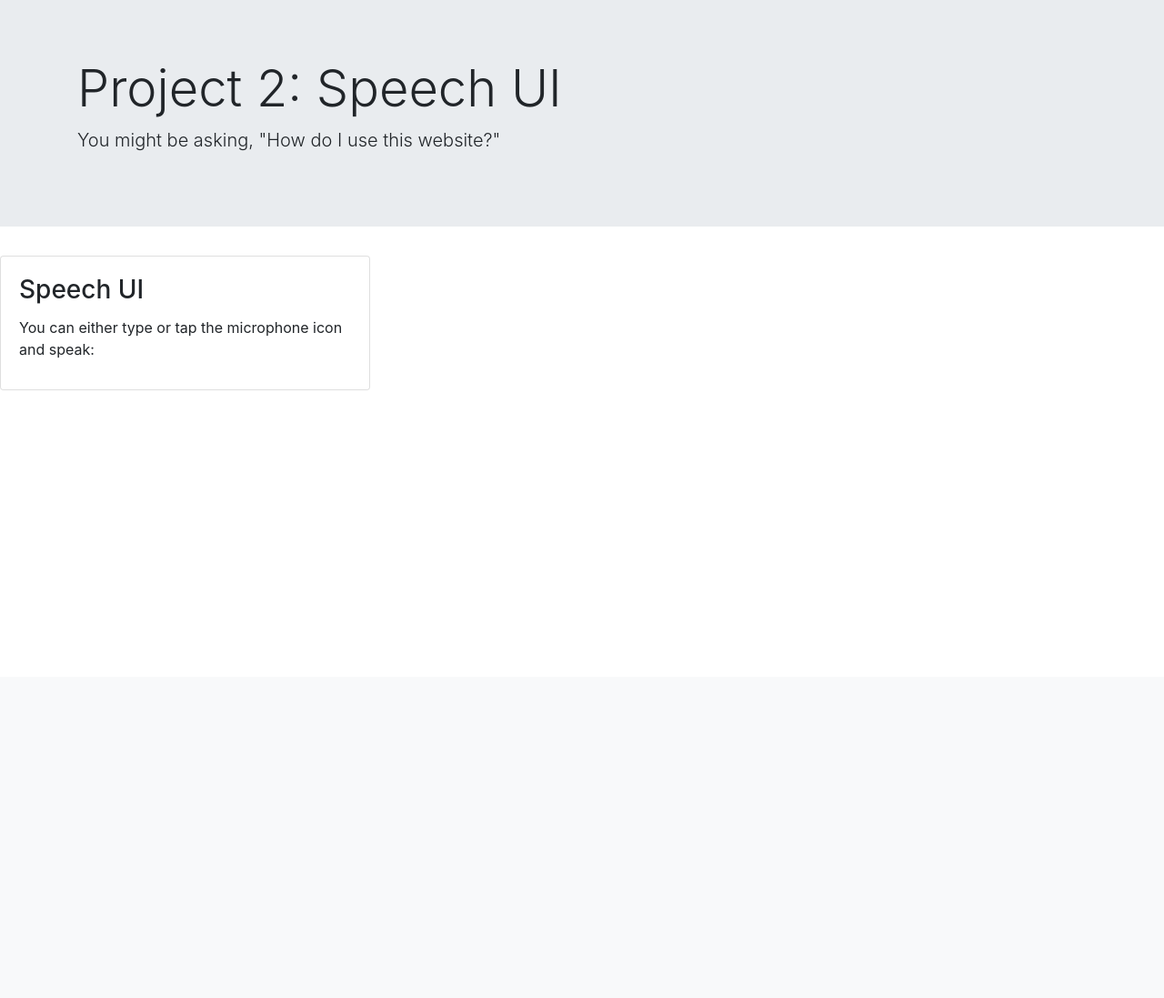
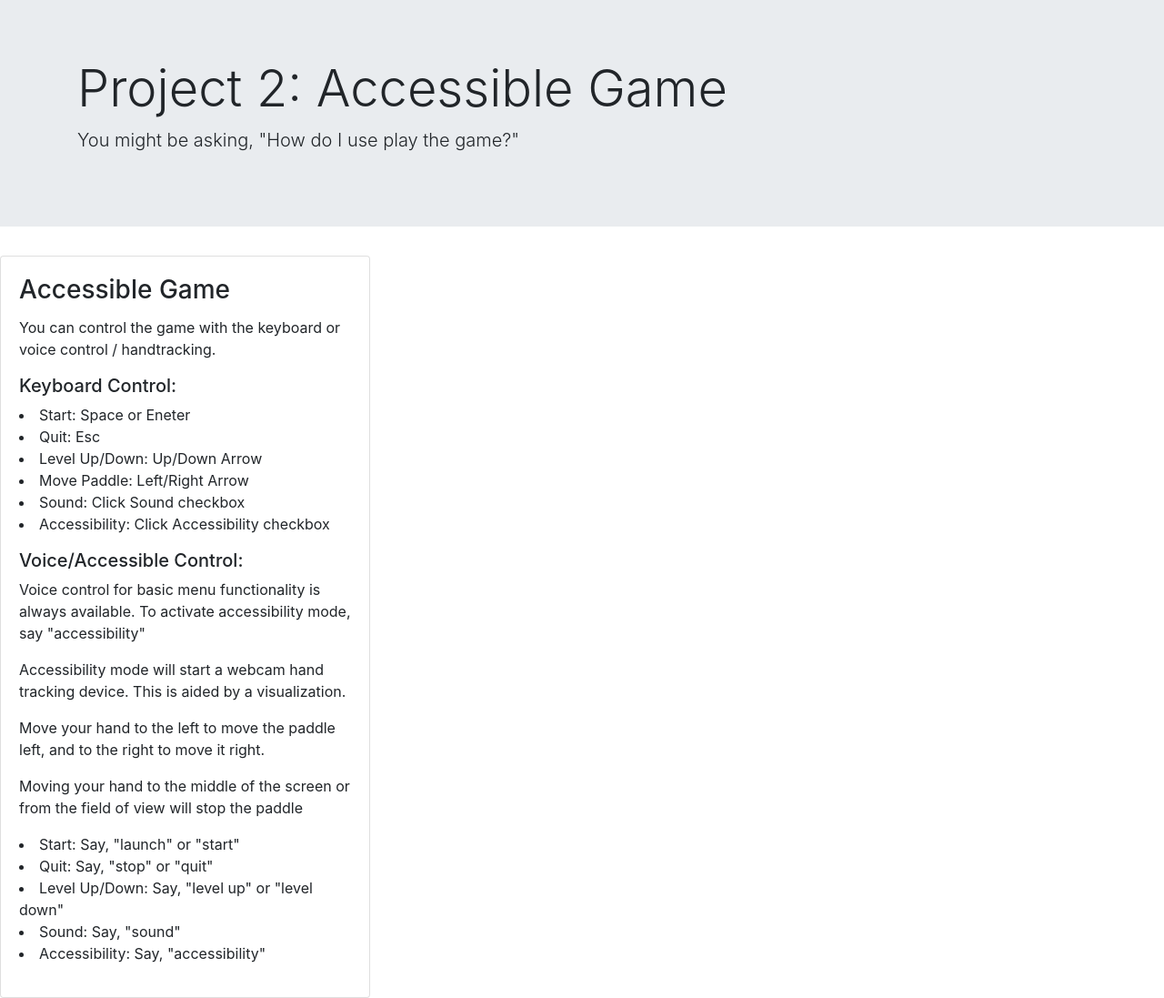
Before and after one commit to cmuell89/accessible_game, a Flask app: page /about in a window 1280 px wide. Shown: the part 56-1153 px from the top of the page at 91% size. Before the commit the page ends 485 px from the top, so only its background shows below. Run offline with Flask 2, Linux system fonts and the light colour scheme; some libraries are stand-ins or nearby versions.

Commit message:
Updating about page on how to use game.

```diff
--- a/templates/about.html
+++ b/templates/about.html
@@ -3,8 +3,8 @@
 {% block jumbotron %}
     <div class="jumbotron jumbotron-fluid">
         <div class="container">
-            <h1 class="display-4">Project 2: Speech UI</h1>
-            <p class="lead">You might be asking, "How do I use this website?"</p>
+            <h1 class="display-4">Project 2: Accessible Game</h1>
+            <p class="lead">You might be asking, "How do I use play the game?"</p>
         </div>
     </div>
 {% endblock jumbotron %}
@@ -15,8 +15,30 @@
             <div class="col-md-4">
                 <div class="card">
                     <div class="card-body">
-                        <h3 class="card-title">Speech UI</h5>
-                        <p class="card-title">You can either type or tap the microphone icon and speak:</p>
+                        <h3 class="card-title">Accessible Game</h3>
+                        <p>You can control the game with the keyboard or voice control / handtracking.</p>
+                        <h5>Keyboard Control:</h5>
+                        <dl>
+                            <li>Start: Space or Eneter</li>
+                            <li>Quit: Esc</li>
+                            <li>Level Up/Down: Up/Down Arrow</li>
+                            <li>Move Paddle: Left/Right Arrow</li>
+                            <li>Sound: Click Sound checkbox</li>
+                            <li>Accessibility: Click Accessibility checkbox</li>
+
+                        </dl>
+                        <h5>Voice/Accessible Control:</h5>
+                        <p>Voice control for basic menu functionality is always available. To activate accessibility mode, say "accessibility"</p>
+                        <p>Accessibility mode will start a webcam hand tracking device. This is aided by a visualization.
+                        <p>Move your hand to the left to move the paddle left, and to the right to move it right.</p>
+                        <p>Moving your hand to the middle of the screen or from the field of view will stop the paddle</p>
+                        <dl>
+                            <li>Start: Say, "launch" or "start"</li>
+                            <li>Quit: Say, "stop" or "quit"</li>
+                            <li>Level Up/Down: Say, "level up" or "level down"</li>
+                            <li>Sound: Say, "sound"</li>
+                            <li>Accessibility: Say, "accessibility"</li>
+                        </dl>
                     </div>
                 </div>
             </div>
```
